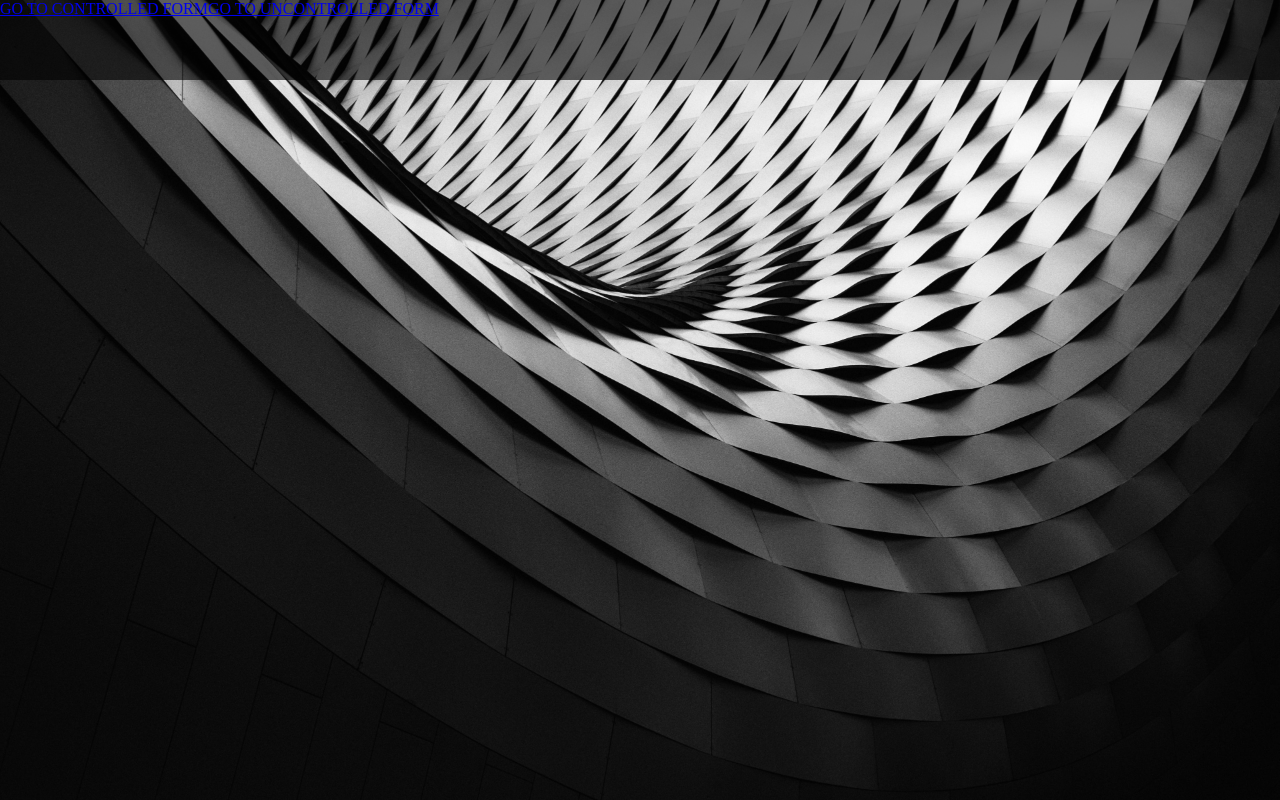
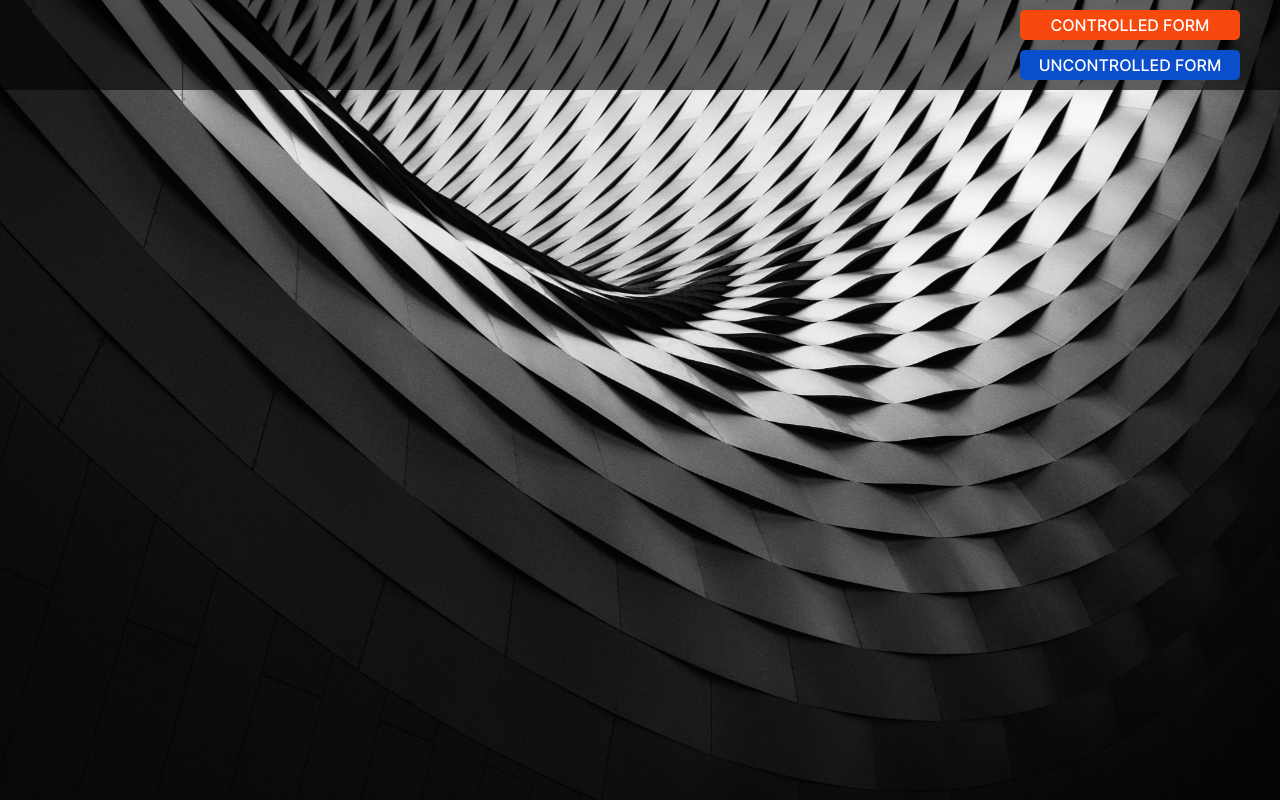
Before and after one commit to nuriver/rss-react-course, a React (Vite) app: page /main in a window 1280 px wide. Built offline with nearby package versions, Linux system fonts and the light colour scheme.

Commit message:
feat: add form links to main header

```diff
--- a/src/app.tsx
+++ b/src/app.tsx
@@ -5,17 +5,11 @@ export default function App() {
     <div className="app">
       <header className="main-header">
         <div className="header-links-container">
-          <Link
-            className="button bright-button header-link"
-            to={'/controlled-form'}
-          >
-            GO TO CONTROLLED FORM
+          <Link className="button button-bright" to={'/controlled-form'}>
+            CONTROLLED FORM
           </Link>
-          <Link
-            className="button dark-button header-link"
-            to={'/uncontrolled-form'}
-          >
-            GO TO UNCONTROLLED FORM
+          <Link className="button button-dark" to={'/uncontrolled-form'}>
+            UNCONTROLLED FORM
           </Link>
         </div>
       </header>
--- a/src/styles/abstracts/_abstracts.scss
+++ b/src/styles/abstracts/_abstracts.scss
@@ -6,3 +6,6 @@
   background-size: cover;
   background-repeat: no-repeat;
 }
+
+$bright-button-background: #f7480e;
+$dark-button-background: #0a4ecc;
--- a/src/styles/base/_base.scss
+++ b/src/styles/base/_base.scss
@@ -3,3 +3,13 @@ html * {
   margin: 0;
   box-sizing: border-box;
 }
+
+@font-face {
+  font-family: 'Inter';
+  src: url('/src/assets/fonts/Inter-VariableFont_slnt\,wght.ttf')
+    format('truetype');
+}
+
+body {
+  font-family: 'Inter', sans-serif;
+}
--- a/src/styles/base/_buttons.scss
+++ b/src/styles/base/_buttons.scss
@@ -0,0 +1,20 @@
+.button {
+  width: 220px;
+  height: 30px;
+  display: flex;
+  justify-content: center;
+  align-items: center;
+  padding: 5px;
+  border-radius: 5px;
+  color: white;
+  font-weight: 500;
+  &-bright {
+    background-color: $bright-button-background;
+  }
+  &-dark {
+    background-color: $dark-button-background;
+  }
+  &:hover {
+    border: 2px solid white;
+  }
+}
--- a/src/styles/components/_App.scss
+++ b/src/styles/components/_App.scss
@@ -1,9 +1,19 @@
 .app {
   @include component-background('/src/assets/images/background_main.jpg');
+  .main-header {
+    width: 100%;
+    background-color: rgb(0, 0, 0, 0.6);
+    display: flex;
+    justify-content: flex-end;
+    padding: 10px 40px 10px 0px;
+
+    .header-links-container {
+      display: flex;
+      flex-direction: column;
+      gap: 10px;
+      .button {
+        text-decoration: none;
+      }
+    }
+  }
 }
-
-.main-header {
-  width: 100%;
-  height: 80px;
-  background-color: rgb(0, 0, 0, 0.6);
-}
--- a/src/styles/main.css
+++ b/src/styles/main.css
@@ -2,6 +2,36 @@ html * {
   padding: 0;
   margin: 0;
   box-sizing: border-box;
+}
+
+@font-face {
+  font-family: 'Inter';
+  src: url('/src/assets/fonts/Inter-VariableFont_slnt,wght.ttf')
+    format('truetype');
+}
+body {
+  font-family: 'Inter', sans-serif;
+}
+
+.button {
+  width: 220px;
+  height: 30px;
+  display: flex;
+  justify-content: center;
+  align-items: center;
+  padding: 5px;
+  border-radius: 5px;
+  color: white;
+  font-weight: 500;
+}
+.button-bright {
+  background-color: #f7480e;
+}
+.button-dark {
+  background-color: #0a4ecc;
+}
+.button:hover {
+  border: 2px solid white;
 }
 
 .app {
@@ -12,11 +42,20 @@ html * {
   background-size: cover;
   background-repeat: no-repeat;
 }
-
-.main-header {
+.app .main-header {
   width: 100%;
-  height: 80px;
   background-color: rgba(0, 0, 0, 0.6);
+  display: flex;
+  justify-content: flex-end;
+  padding: 10px 40px 10px 0px;
+}
+.app .main-header .header-links-container {
+  display: flex;
+  flex-direction: column;
+  gap: 10px;
+}
+.app .main-header .header-links-container .button {
+  text-decoration: none;
 }
 
 .uncontrolled-form-wrapper {
```
Also changed, not shown: src/assets/fonts/Inter-VariableFont_slnt,wght.ttf (added), 1 other file (tests, documents, lock files or other folders).
